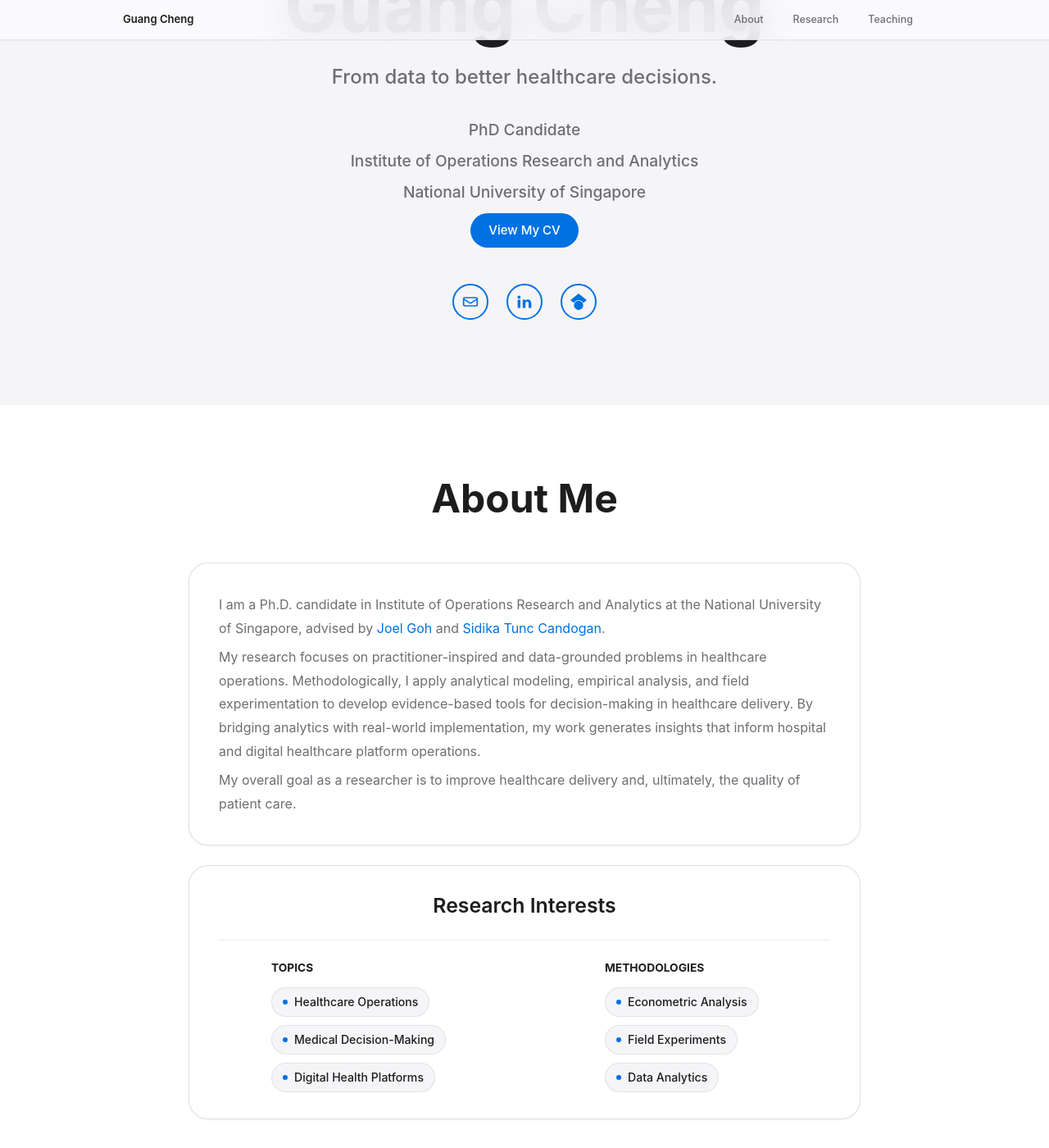
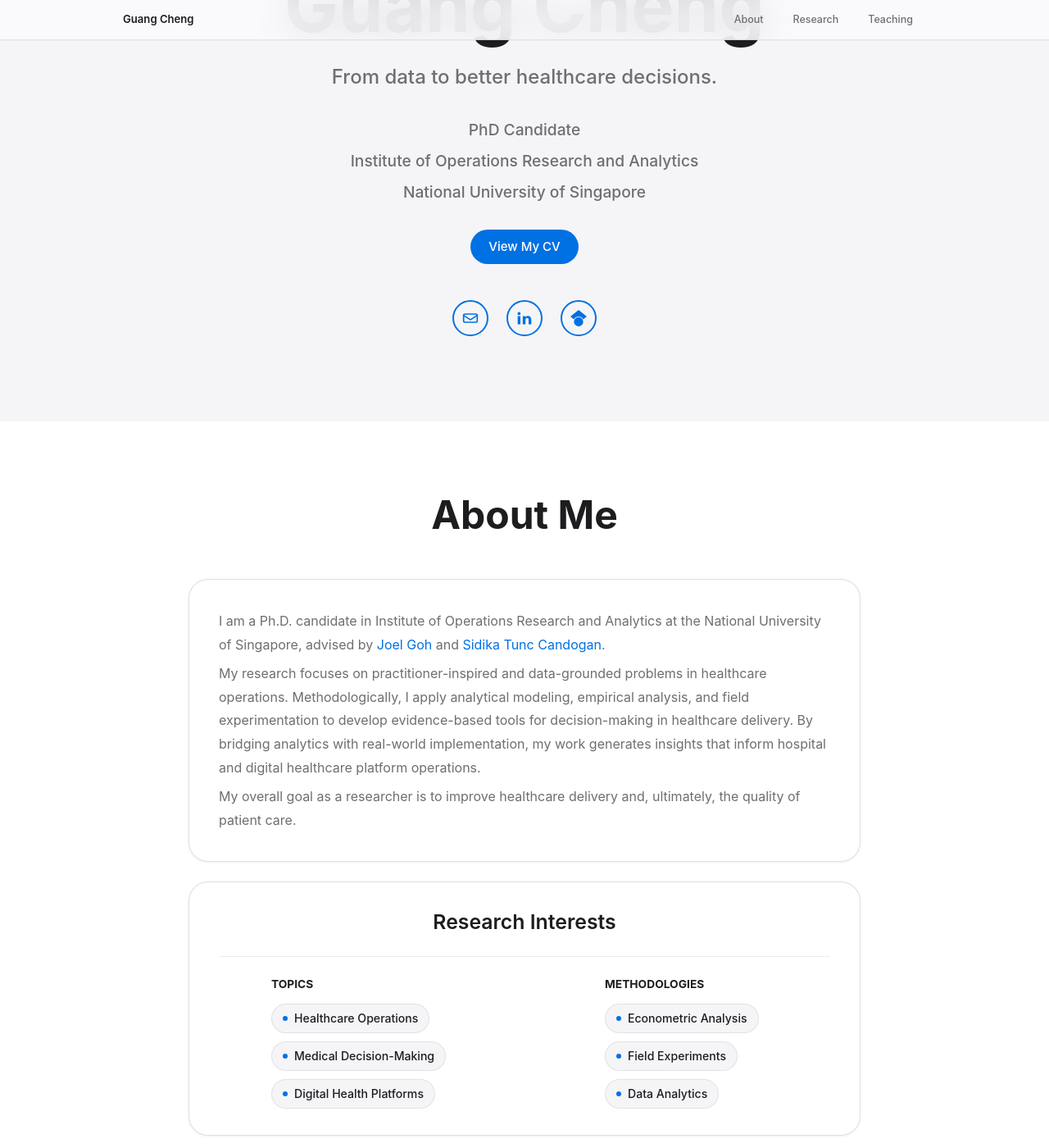
Before and after one commit to gcheng-nus/gcheng-nus.github.io, a Jekyll site: the page built from _pages/main.md, in a window 1280 px wide and 1400 px high, scrolled down 514 px. Shown: the whole window at 82% size. Built offline with Jekyll 4.4.1, drawn with Linux system fonts in a browser that asks for light colours; comment, search, counter and statistics services are not loaded.

Commit message:
update formatter

```diff
--- a/assets/css/academic.scss
+++ b/assets/css/academic.scss
@@ -257,7 +257,7 @@ body.academic-site {
   gap: 16px;
   align-items: center;
   justify-content: center;
-  margin-top: 0;
+  margin-top: 32px;
 }
 
 .intro-contact-actions {
```
